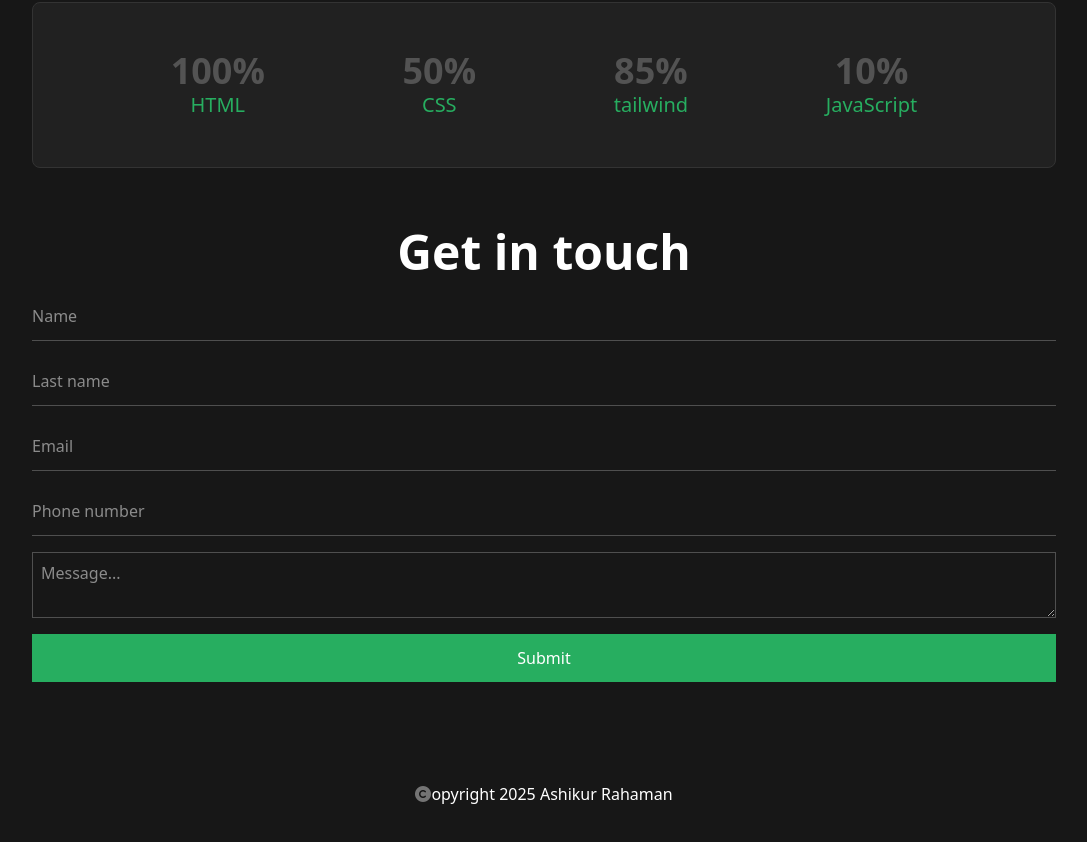
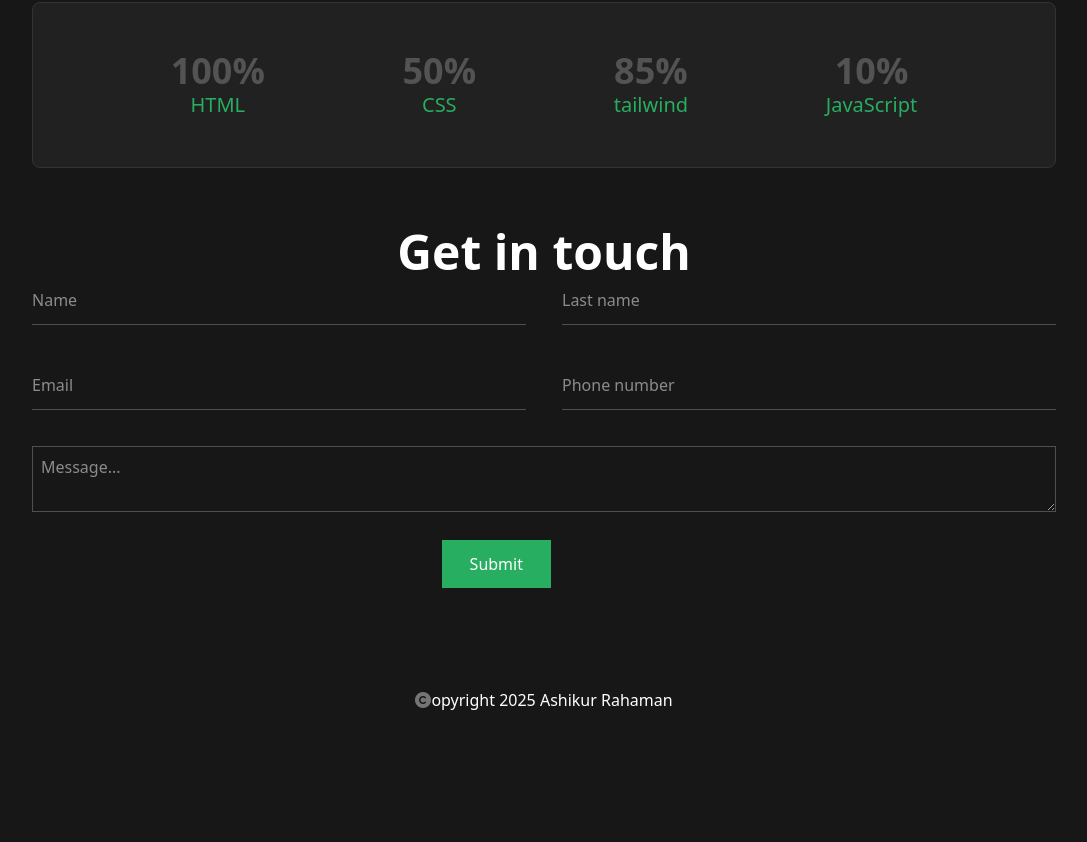
Before and after one commit to Ashik756/test, a plain HTML site: page index.html in a window 1280 px wide. Shown: the part 1443-2285 px from the top of the page, without its empty margins (96-1183 px from the left). After the commit the page ends 2195 px from the top, so only its background shows below. Drawn offline with nearby package versions, Linux system fonts and the light colour scheme.

Commit message:
Complete test  Portfolio(1.0.0)

```diff
--- a/index.html
+++ b/index.html
@@ -117,16 +117,16 @@
      </div>
 
     <!-- Get in touch -->
-    <form class="w-[80%] mx-auto my-15 text-white grid gap-4">
+    <form class="w-[80%] mx-auto my-15 text-white">
         <h1 class="text-center font-bold text-5xl">Get in touch</h1>
-        <div class="text-white grid gap-4">
+        <div class="text-white grid grid-cols-2 gap-9">
             <input type="text" placeholder="Name" class="border-b-1 border-[#4F4F4F] py-3">
             <input type="text" placeholder="Last name" class="border-b-1 border-[#4F4F4F] py-3">
             <input type="email" placeholder="Email" class="border-b-1 border-[#4F4F4F] py-3">
             <input type="number" placeholder="Phone number" class="border-b-1 border-[#4F4F4F] py-3">
-            <textarea placeholder="Message..." class="border border-[#4F4F4F] p-2"></textarea>
+            <textarea placeholder="Message..." class="border border-[#4F4F4F] p-2 col-span-2"></textarea>
         </div>
-        <input type="submit" value="Submit" class="bg-[#27AE60] py-3 cursor-pointer">
+        <input type="submit" value="Submit"class="bg-[#27AE60] px-7 py-3 cursor-pointer mx-[40%] mt-7">
     </form>
     <!-- Footer -->
      <footer class="w-[80%] mx-auto py-10 flex  justify-center items-center ">
```
